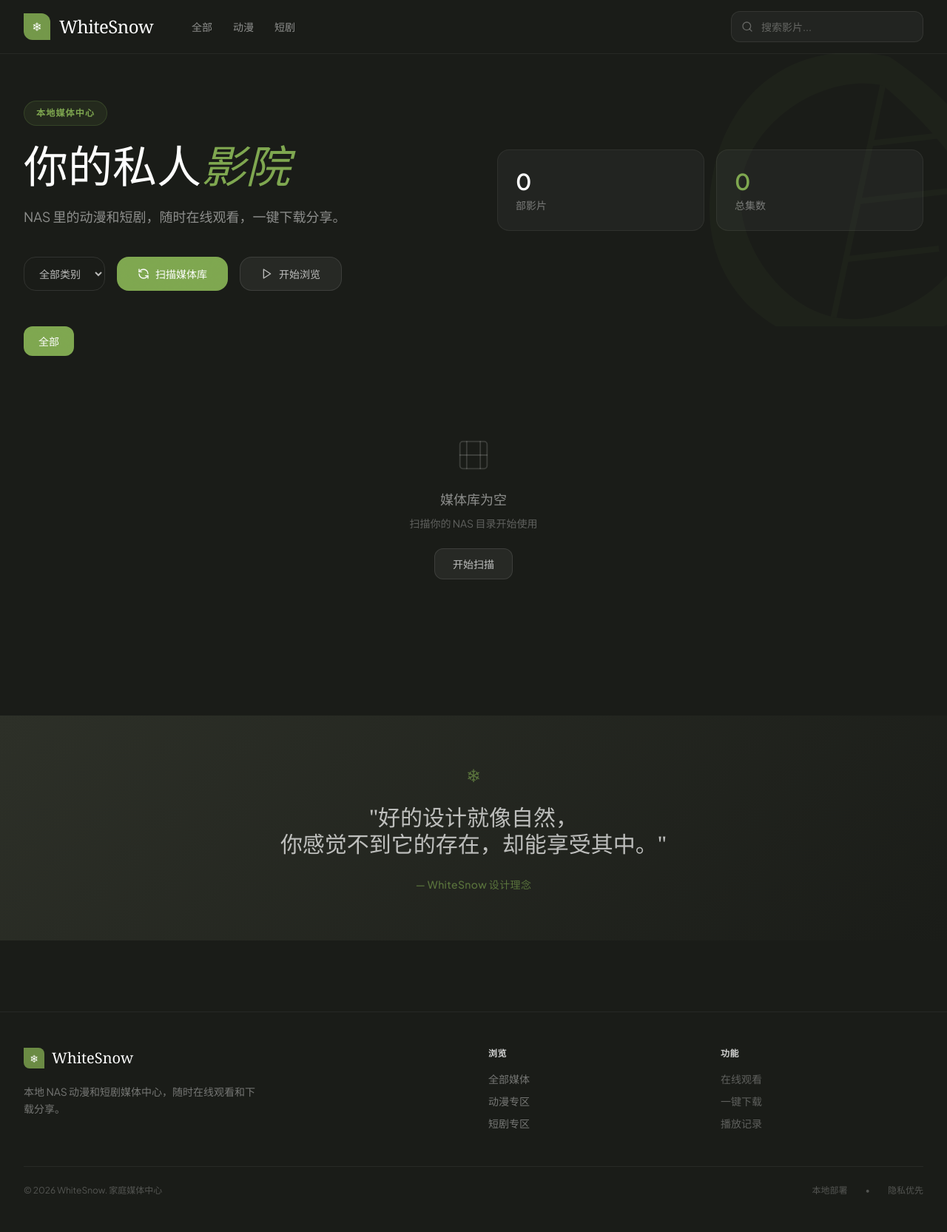
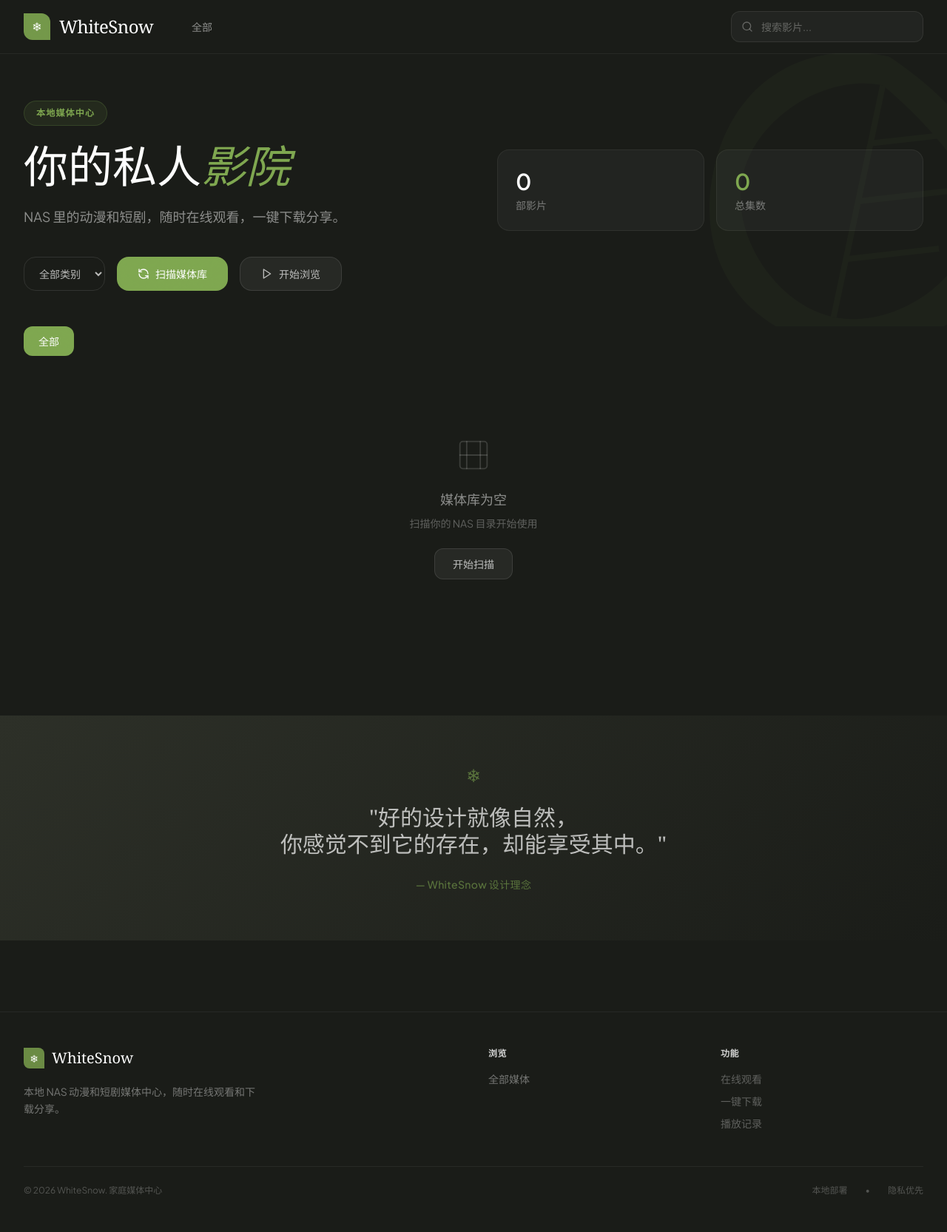
Before and after one commit to ZHAOLONGLEE/whitesnow, a FastAPI app: page / in a window 1280 px wide. Shown: the whole page at 74% size. Run offline with FastAPI, Linux system fonts and the light colour scheme; data that the repository does not hold is empty; parts of the project's set-up code (start-up, migrations or seed data) failed here and were passed over; some libraries are stand-ins or nearby versions; some web fonts are replaced.

Commit message:
Remove hardcoded type=anime/type=drama links from nav and footer
These were a second, separate set of hardcoded old-enum links in
base.html (top nav + footer "浏览" section) that the Task 6 redesign
never touched — only the homepage's dynamic filter buttons were fixed
to use real type values. Every click on these always returned an
empty library since no row has type='anime'/'drama' anymore. Removed
rather than re-implemented, since the homepage's dynamic filter
buttons (driven by /api/media/types) already cover this.

Co-Authored-By: Claude Sonnet 4.6 <noreply@anthropic.com>

```diff
--- a/frontend/templates/base.html
+++ b/frontend/templates/base.html
@@ -200,11 +200,11 @@
                         <span class="font-serif text-2xl text-white tracking-tight">WhiteSnow</span>
                     </a>
 
-                    <!-- Nav links -->
+                    <!-- Nav links: type-specific filtering lives in the dynamic
+                         filter buttons on the homepage itself (driven by
+                         /api/media/types), not here -->
                     <div class="hidden md:flex items-center gap-1">
                         <a href="/" class="px-3 py-1.5 text-sm text-white/50 hover:text-white transition-colors rounded-lg hover:bg-white/5">全部</a>
-                        <a href="/?type=anime" class="px-3 py-1.5 text-sm text-white/50 hover:text-white transition-colors rounded-lg hover:bg-white/5">动漫</a>
-                        <a href="/?type=drama" class="px-3 py-1.5 text-sm text-white/50 hover:text-white transition-colors rounded-lg hover:bg-white/5">短剧</a>
                     </div>
                 </div>
 
@@ -251,8 +251,6 @@
                     <h4 class="font-semibold text-white/80 mb-4 text-xs uppercase tracking-wider">浏览</h4>
                     <ul class="space-y-2.5 text-white/40 text-sm">
                         <li><a href="/" class="hover:text-leaf transition-colors">全部媒体</a></li>
-                        <li><a href="/?type=anime" class="hover:text-leaf transition-colors">动漫专区</a></li>
-                        <li><a href="/?type=drama" class="hover:text-leaf transition-colors">短剧专区</a></li>
                     </ul>
                 </div>
                 <div>
```
